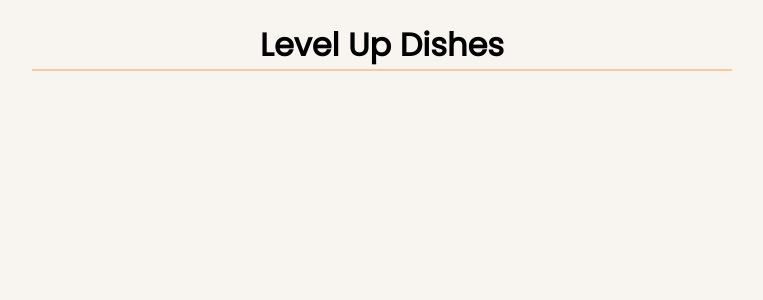
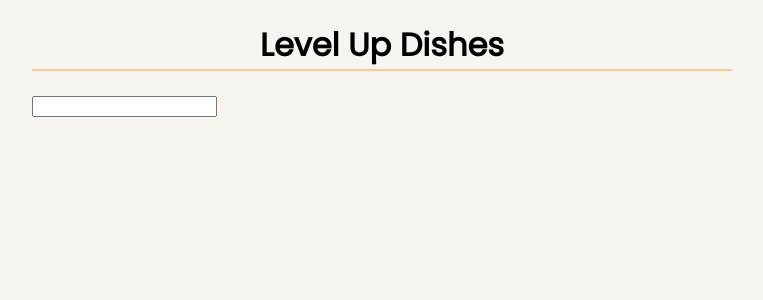
Before and after one commit to TianaJohnson/hooks, a React (Create React App) app: page / in a window 1280 px wide. Shown: the top 300 px of the page, without its empty margins (258-1021 px from the left). Built offline with nearby package versions, Linux system fonts and the light colour scheme.

Commit message:
use state

```diff
--- a/src/App.js
+++ b/src/App.js
@@ -4,7 +4,7 @@ const App = () => {
   return (
     <div className="main-wrapper">
       <h1>Level Up Dishes</h1>
-
+      <input type="text" onChange={() => null}/>
     </div>
   );
 };
```
